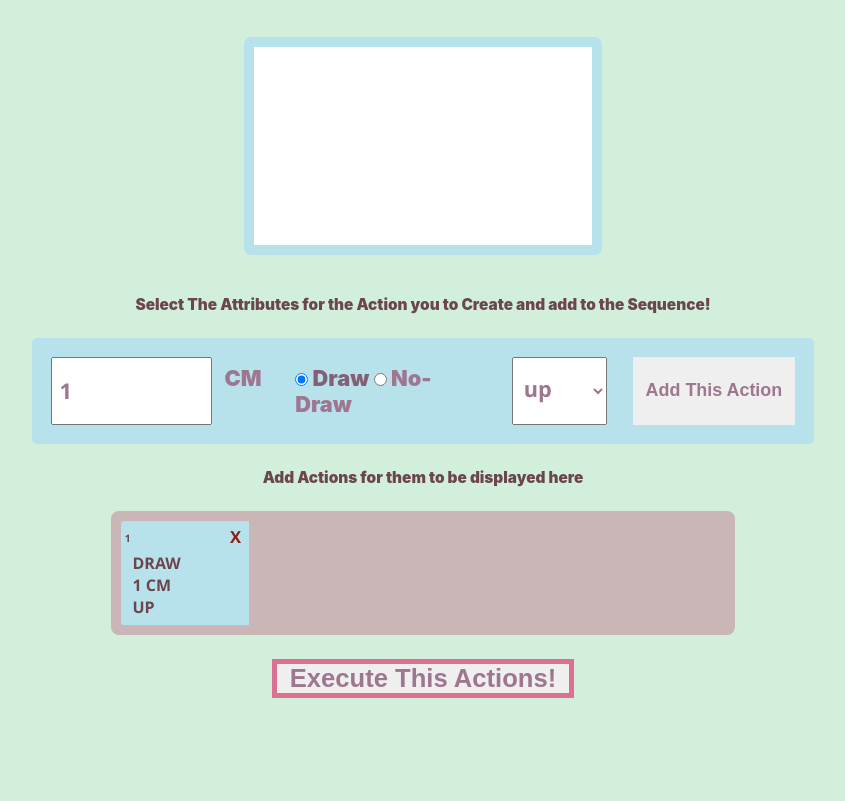
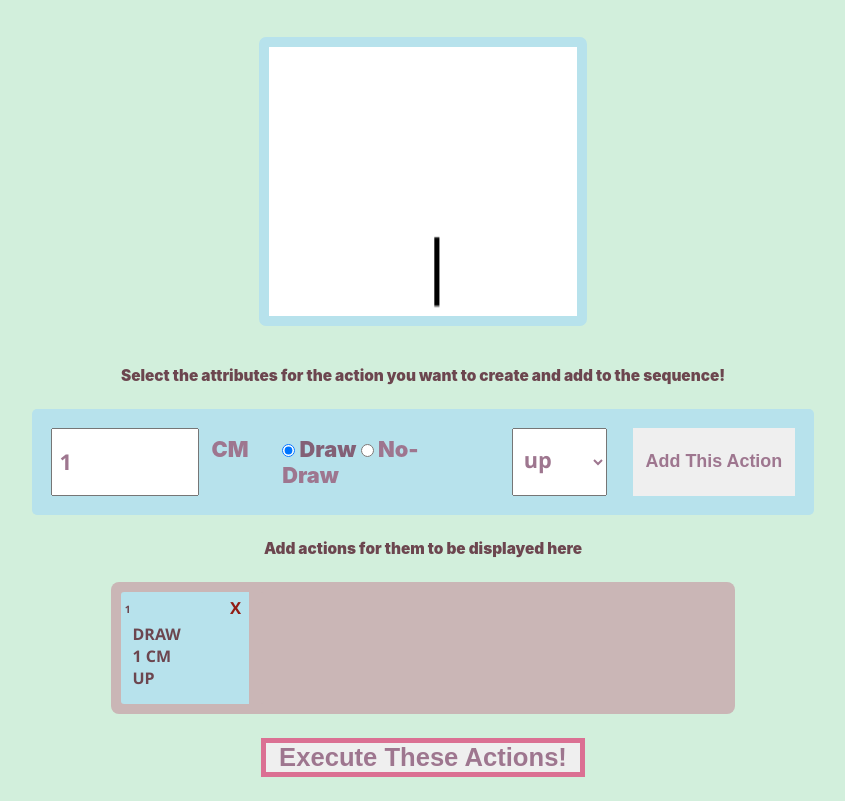
Before and after one commit to GnarlyMshtep/CanavsProject, a plain HTML site: page index.html in a window 1280 px wide. Both pictures are taken after a click on the button "Add This Action". Shown: the part 66-867 px from the top of the page, without its empty margins (217-1062 px from the left). Before the commit the page ends 800 px from the top, so only its background shows below. Drawn offline with Linux system fonts and the light colour scheme.

Commit message:
some changes

```diff
--- a/clientMain.js
+++ b/clientMain.js
@@ -8,15 +8,15 @@ const drawBoolInp = document.querySelector(".radio-bttn"); //gets only the first
 const selDirInput = document.querySelector(".form-select-direc");
 const actDispBox = document.querySelector(".action-display-container");
 const ctx = document.querySelector(".canvas-display").getContext("2d");
-const canActHei = 3;
-const canActWid = 3;
+const canActHei = 7;
+const canActWid = 8;
+let invalidPosPresent = false;
 
 
 let canPos = {
-    'posX': canvas.clientWidth / 2,
-    'posY': canvas.clientHeight / 2
+    'posX': canvas.offsetWidth / 2,
+    'posY': canvas.offsetHeight / 2
 };
-initCanvas();
 
 let actions = [];
 
@@ -36,6 +36,7 @@ function addAction() {
     console.log(action);
     actions.push(action);
     refreshHtmlActions();
+    refreshCanvasDisplay();
     // action.moveOnCanvas()
 }
 
@@ -45,6 +46,10 @@ function launchActions() {
     /*do stuff when actions are added
         1.convert actions to HTTP post format
         2.send to the server
+
+        send the first action
+        await confirmation that its done
+        send the second
     */
 }
 
@@ -57,9 +62,41 @@ function getFormData() {
 }
 
 function initCanvas() {
-    console.log(ctx);
-    ctx.fillStyle = '#9E768F';
+    canPos.posX = canvas.offsetWidth / 2;
+    canPos.posY = canvas.offsetHeight / 2;
+
+    ctx.clearRect(0, 0, canvas.width, canvas.height); //clear html5 canvas
+
+    ctx.fillStyle = "green";
+    ctx.lineWidth = 5;
+
+    ctx.beginPath();
     ctx.moveTo(canPos.posX, canPos.posY);
+}
+
+function refreshCanvasDisplay() {
+    initCanvas(); //init canvas to middle and no actions
+
+    for (let i = 0; i < actions.length; i++) { //run thru all actions
+        actions[i].moveCtxPos(); //move the canvas position but dont make the change on the canvas quite yes
+
+        if (canPos.posX < 0 || canPos.posY < 0) { //validation for too small
+            invalidPosPresent = true;
+            console.error("action number " + i + "has existed the canvas boundery (canPos.posX<0||canPos.posY<0)");
+        }
+        if (canPos.posX > canvas.offsetWidth || canPos.posY > canvas.offsetHeight) { //validation for too big
+            invalidPosPresent = true;
+            console.error("action number " + i + "has existed the canvas boundery (canPos.posX > canvas.offsetWidth || canPos.posY > canvas.offsetHeight)");
+        } else if (actions[i].draw) { //draw if draw
+            ctx.lineTo(canPos.posX, canPos.posY);
+            console.log("invoked draw");
+        } else if (!(actions[i].draw)) { //move if no draw and error
+            ctx.moveTo(canPos.posX, canPos.posY);
+        }
+        invalidPosPresent = false;
+        ctx.stroke()
+    }
+
 }
 
 function refreshHtmlActions() {
@@ -88,10 +125,24 @@ class Action {
 
     }
 
-    moveOnCanvas() {
-        updateCanPos();
-        if (this.draw) {
-            ctx.LineTo(canPos.posX, canPos.posY);
+    moveCtxPos() {
+        let pxLen = (3 / 100) * window.innerWidth * this.len;
+        console.log("pxLen is: " + pxLen);
+        switch (this.direc) {
+            case "up":
+                canPos.posY -= pxLen;
+                break;
+            case "right":
+                canPos.posX -= pxLen;
+                break;
+            case "down":
+                canPos.posY += pxLen;
+                break;
+            case "left":
+                canPos.posX -= pxLen;
+                break;
+            default:
+                console.log("Something isn't working, an action with no direc entered the array.");
         }
     }
 
--- a/index.html
+++ b/index.html
@@ -5,7 +5,7 @@
     <meta charset="UTF-8">
     <meta name="description" content="client side applet">
     <meta name="keywords" content="Canvas drawing client-side">
-    <meta name="author" content="Matan Shtepe;">
+    <meta name="author" content="Matan Shtepel;">
     <meta name="viewport" content="width=device-width, initial-scale=1.0">
     <link rel="stylesheet" href="style.css">
 </head>
@@ -15,10 +15,10 @@
         <h1 class="main-title">Dang & Matan's Canvas Applet</h1>
 
         <canvas class="canvas-display"></canvas>
-        <p class="description-p">Select The Attributes for the Action you to Create and add to the Sequence!</p>
+        <p class="description-p">Select the attributes for the action you want to create and add to the sequence!</p>
         <div class="form-wrapper">
             <form class="action-form">
-                <input class="form-cm-input" type="number" placeholder="3.14" value="1" min=".05" step=".05" max="10">
+                <input class="form-cm-input" type="number" placeholder="3.14" value="1" min=".05" step=".05" max="8">
                 <span class="cm-span">CM</span>
                 <div class="radio-btts-container">
                     <input class="radio-bttn" checked="checked" type="radio" id="draw" name="draw-setting" value="Draw">
@@ -36,12 +36,12 @@
                 <input type="button" value="Add This Action" class="form-add-action-butt">
             </form>
         </div>
-        <p class="description-p">Add Actions for them to be displayed here</p>
+        <p class="description-p">Add actions for them to be displayed here</p>
 
         <div class="action-display-container">
         </div>
 
-        <button class="run-actions-butt">Execute This Actions!</button>
+        <button class="run-actions-butt">Execute These Actions!</button>
 
 
 
--- a/style.css
+++ b/style.css
@@ -27,9 +27,10 @@ body {
 }
 
 .canvas-display {
+    box-sizing: content-box;
     background-color: white;
-    width: calc(2*14vw);
-    height: calc(2*8.5vw);
+    width: calc(8*3vw);
+    height: calc(7*3vw);
     display: block;
     margin: 5vh auto 5vh;
 
@@ -161,7 +162,7 @@ input[type="radio"]:checked+label {
 .action-box {
     max-width: 7.5em;
     min-width: 7.5em;
-    height: 12vh;
+    height: 13vh;
     padding: .3vw;
     margin: 10px;
     border-radius: 3px;
```
